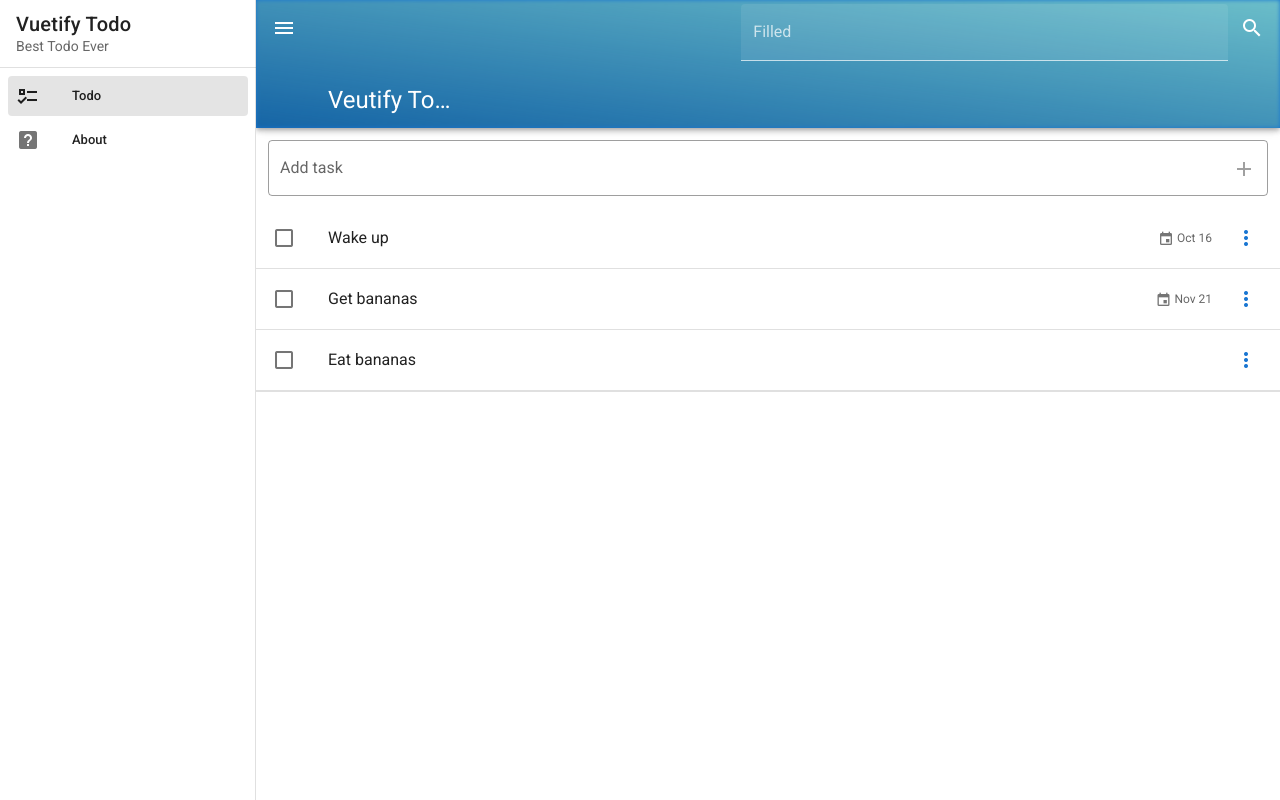
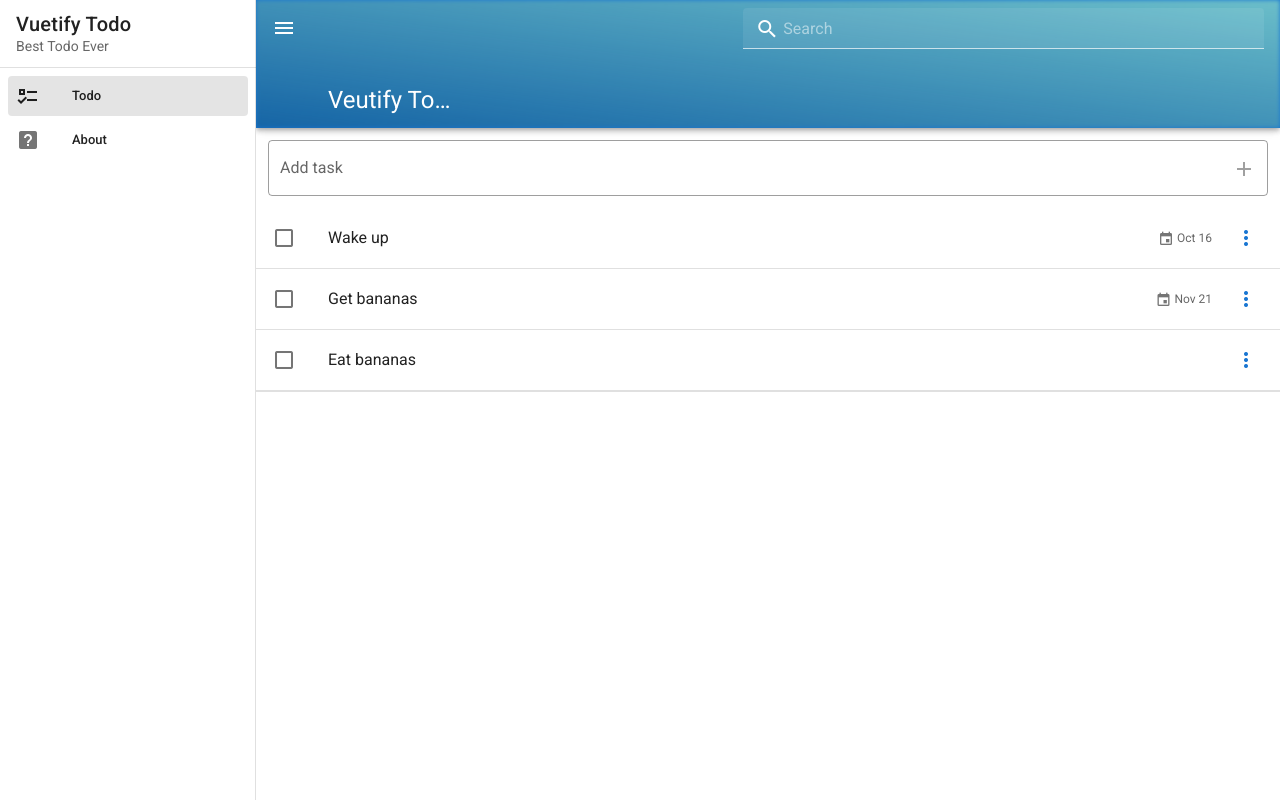
Before and after one commit to yseij/VueJSTodoApp, a Vue app: page / in a window 1280 px wide. Built offline with nearby package versions, Linux system fonts and the light colour scheme.

Commit message:
Verbeter de stijl

```diff
--- a/src/App.vue
+++ b/src/App.vue
@@ -38,10 +38,6 @@
       <v-spacer></v-spacer>
 
       <search />
-
-      <v-btn icon>
-        <v-icon>mdi-magnify</v-icon>
-      </v-btn>
     </v-app-bar>
 
     <v-main>
--- a/src/components/Tools/Search.vue
+++ b/src/components/Tools/Search.vue
@@ -1,9 +1,21 @@
 <template>
-  <v-text-field label="Filled" filled></v-text-field>
+  <v-text-field
+    class="expanding-search mt-1"
+    placeholder="Search"
+    filled
+    dense
+    clearable
+    prepend-inner-icon="mdi-magnify"
+  ></v-text-field>
 </template>
 
 <script>
 export default {};
 </script>
 
-<style></style>
+<style lang="sass">
+.expanding-search
+  .v-input__slot
+    &:before, &after
+      border-color: transparant !important
+</style>
```
